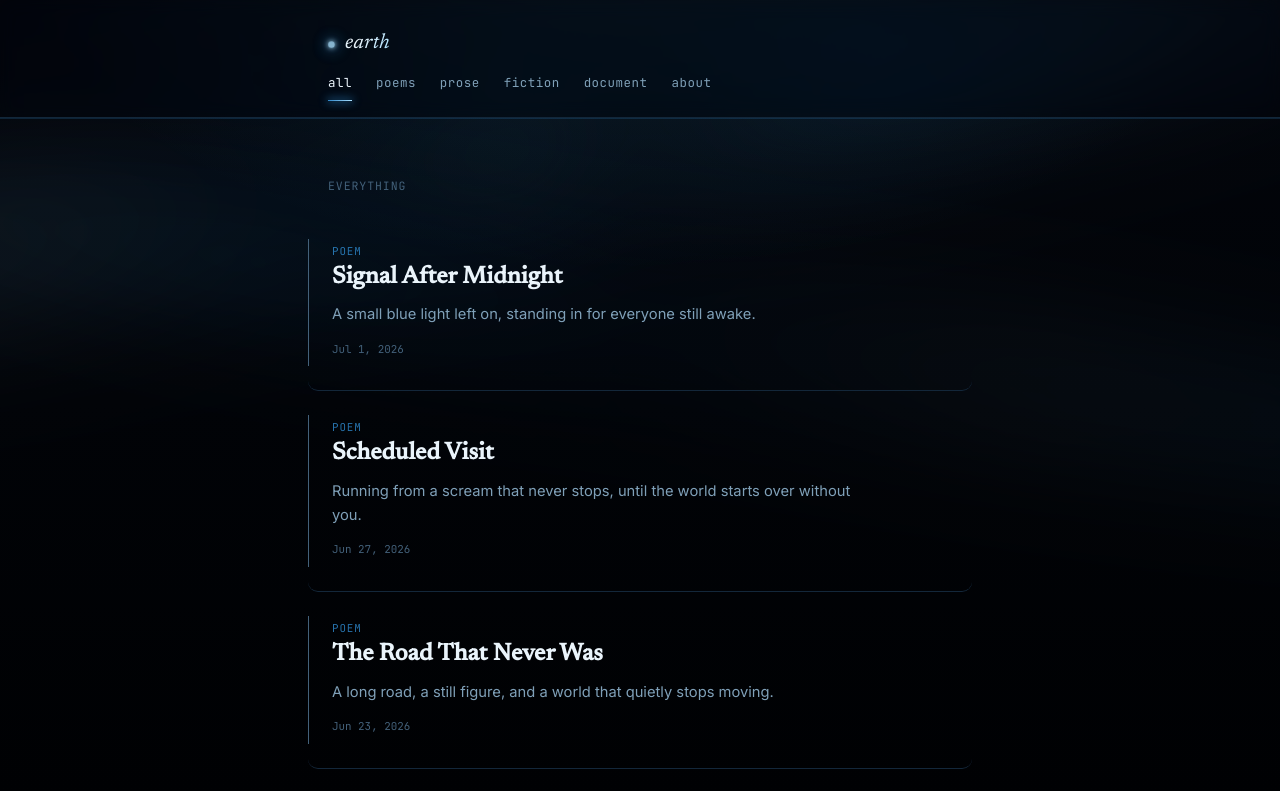
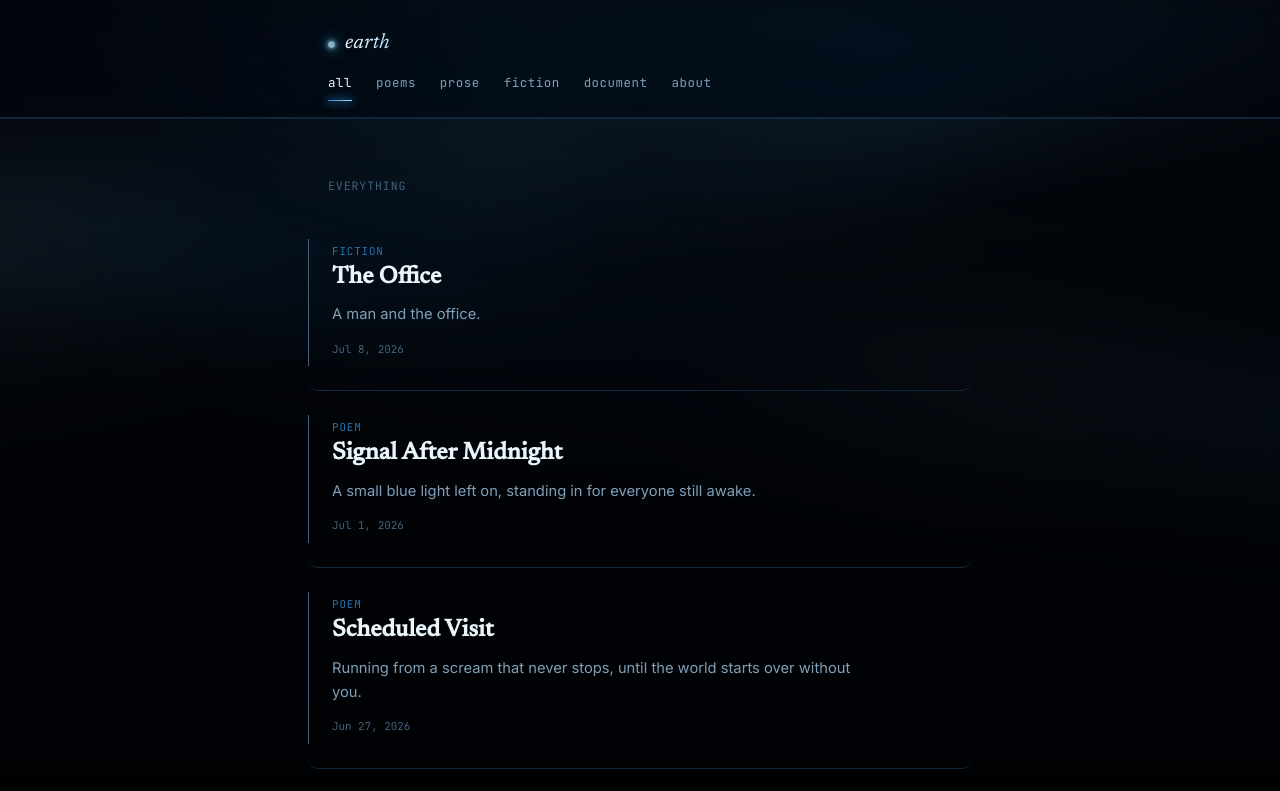
Before and after one commit to shawonNirob/poetry-site, a React (Vite) app: page / in a window 1280 px wide. Shown: the top 791 px of the page. Built offline with nearby package versions, Linux system fonts and the light colour scheme; the HTML template or start-up script is replaced by a standard one.

Commit message:
works.js corrected for fiction and document

```diff
--- a/src/data/works.js
+++ b/src/data/works.js
@@ -71,7 +71,12 @@ function loadFiles(files, kind) {
   });
 }
 
-export const works = [...loadFiles(poemFiles, 'poem'), ...loadFiles(proseFiles, 'prose'), ...loadFiles(proseFiles, 'fiction'), ...loadFiles(proseFiles, 'document')];
+export const works = [
+  ...loadFiles(poemFiles, 'poem'),
+  ...loadFiles(proseFiles, 'prose'),
+  ...loadFiles(fictionFiles, 'fiction'),
+  ...loadFiles(documentFiles, 'document')
+];
 
 export const getWorkBySlug = (slug) => works.find((w) => w.slug === slug);
 
```
